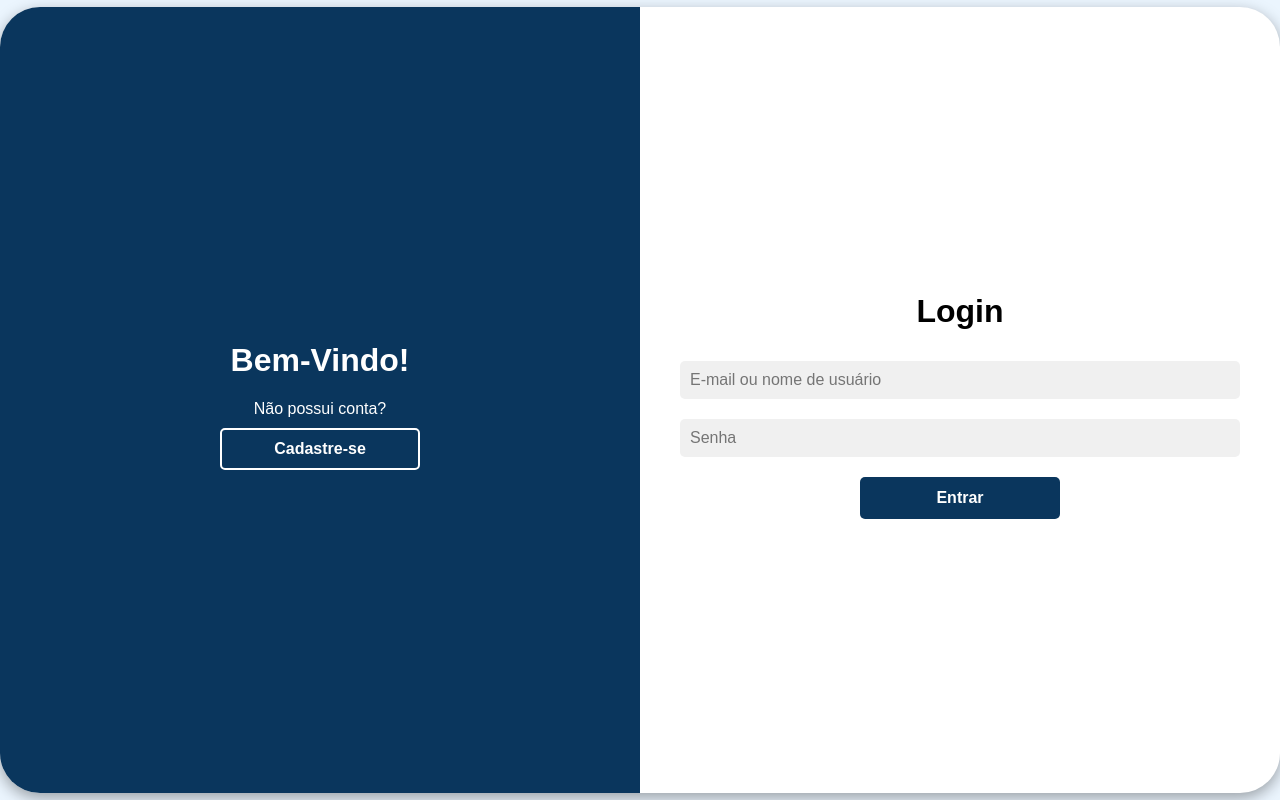
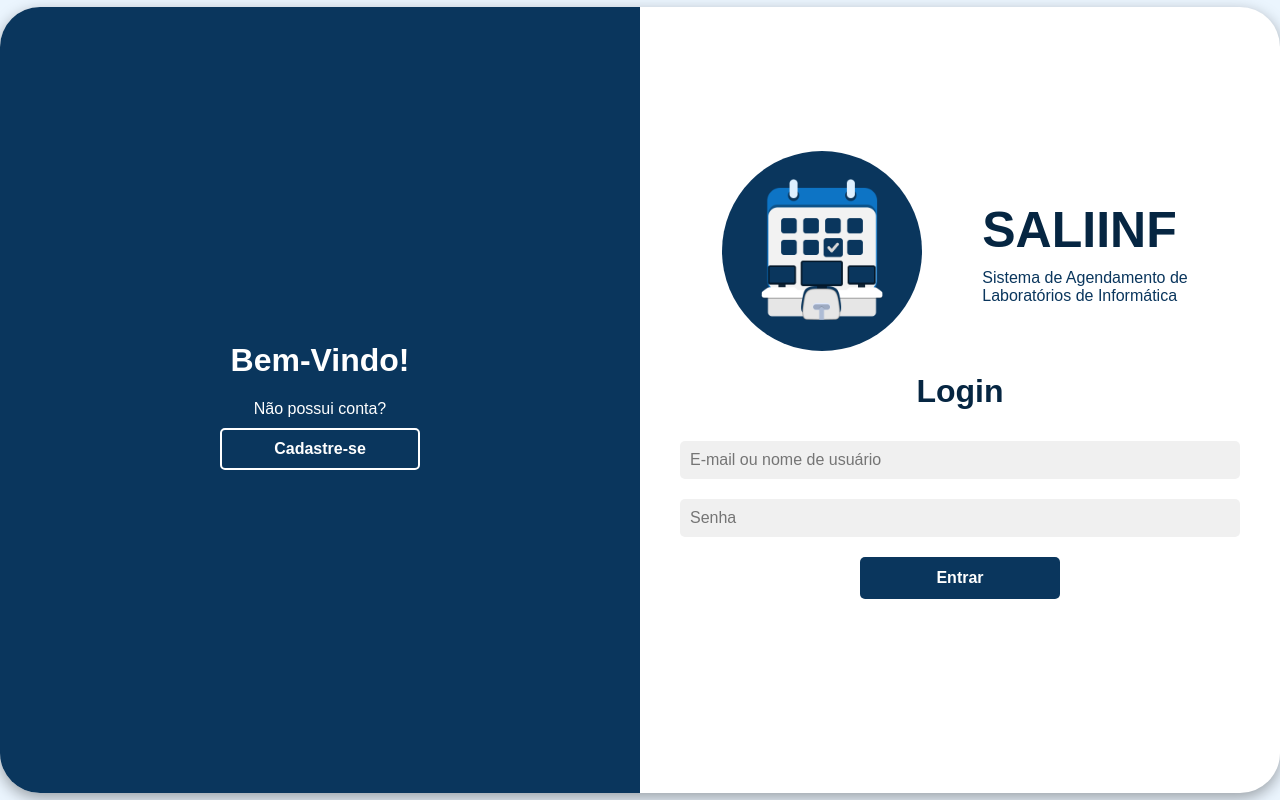
Before and after one commit to yraujs/saliinf, a web app: file views/Validacao-cadastro.html in a window 1280 px wide. Run offline with its HTML, style and script files only (its server is not run), Linux system fonts and the light colour scheme.

Commit message:
tela de login com foto

```diff
--- a/public/css/Validacao-cadastro.css
+++ b/public/css/Validacao-cadastro.css
@@ -112,6 +112,10 @@ body {
 .cadastro,
 .login {
     display: flex;
+}
+
+.login h1{
+    color: #062642;
 }
 
 .cadastro-container {
@@ -384,7 +388,6 @@ body {
     }
 }
 
-/*---------Animeção de carregamento---------*/
 .loading {
     display: flex;
     align-items: center;
@@ -412,3 +415,37 @@ body {
         transform: rotate(360deg);
     }
 }
+
+.logo{
+    display: flex;
+    gap: 50px;
+}
+
+img{
+    border-radius: 50%;
+}
+
+.logo h1, p{
+    text-align: left;
+    margin: 10px;
+}
+
+.textos-logo {
+    margin-top: 25px;
+    color: #0A365D;
+}
+
+.logo h1{
+    font-size: 50px;
+}
+
+.logo p{
+    font-size: 16px;
+}
+
+
+.login {
+    position: relative;
+    justify-content: center;
+    padding-top: 0;
+}
--- a/views/Validacao-cadastro.html
+++ b/views/Validacao-cadastro.html
@@ -54,6 +54,16 @@
 
         <div class="form-container login-container">
             <div class="login">
+                <div class="logo">
+                    <img src="../public/img/logo saliinf.png" alt="logo saliinf" witdh="200" height="200">
+                    <div class="textos-logo">
+                        <div class="textos-logo">
+                            <h1>SALIINF</h1>
+                                <p>Sistema de Agendamento de <br>
+                                Laboratórios de Informática</p>
+                        </div>
+                    </div>
+                </div>
                 <h1>Login</h1>
 
                 <input type="text" placeholder="E-mail ou nome de usuário" id="email-login">
```
